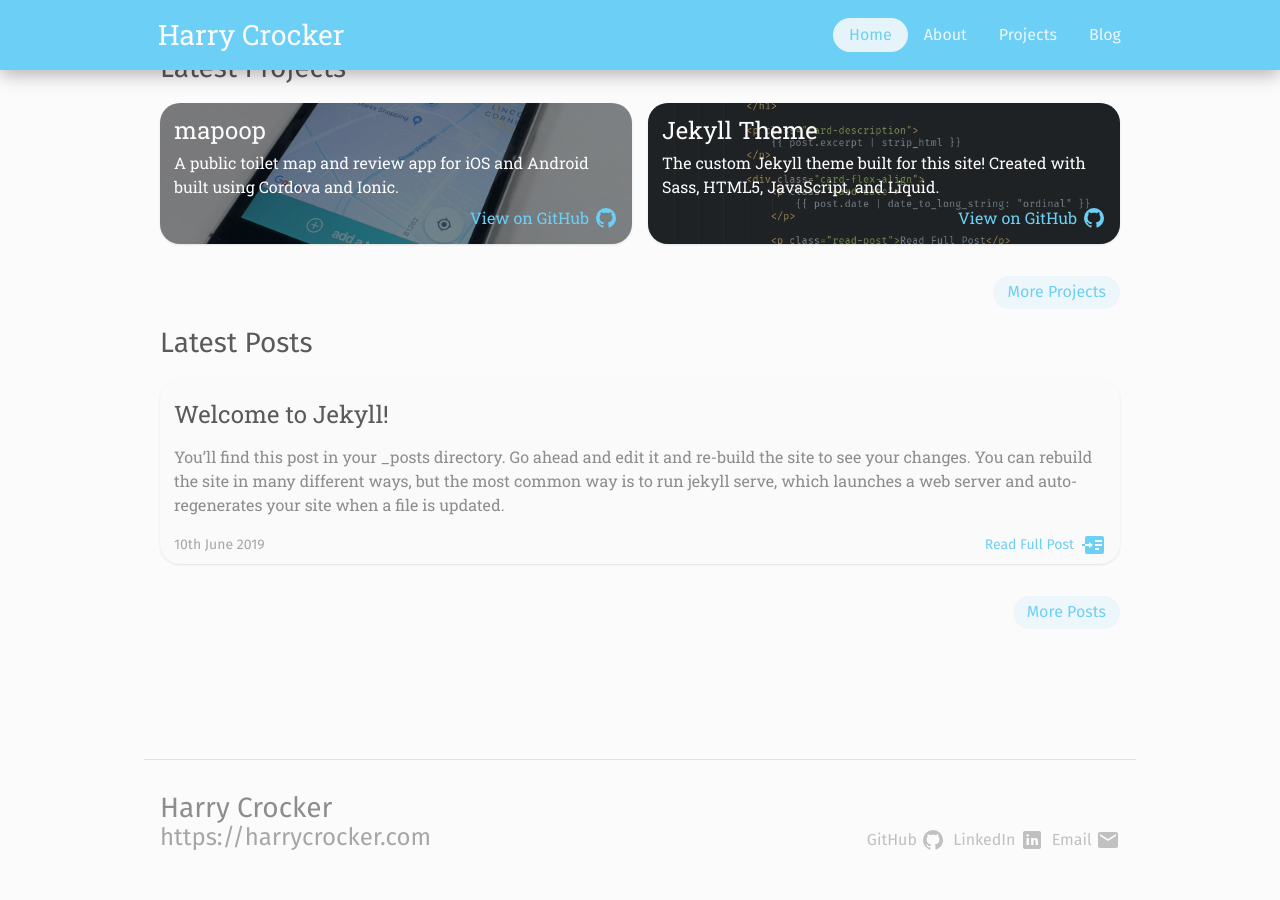
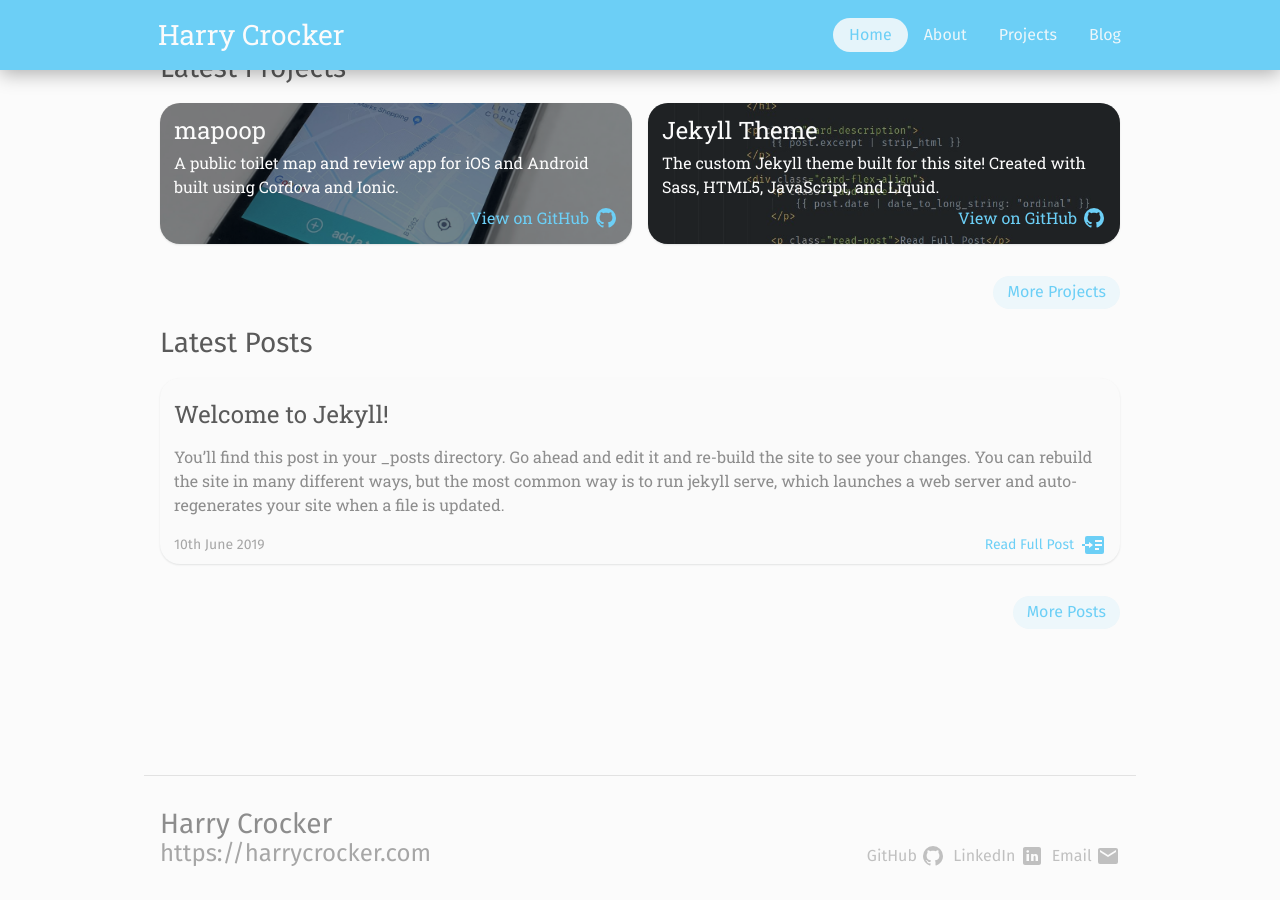
Before and after one commit to h-crocker/h-crocker.github.io, a Jekyll site: the page built from index.html, in a window 1280 px wide and 900 px high, scrolled down 157 px. Built offline with Jekyll 4.4.1, drawn with Linux system fonts in a browser that asks for light colours.

Commit message:
increase footer padding

```diff
--- a/_sass/footer.scss
+++ b/_sass/footer.scss
@@ -1,5 +1,5 @@
 footer {
-  margin: 16px;
+  margin: 32px 16px 16px;
   bottom:0;
 }
 
```
